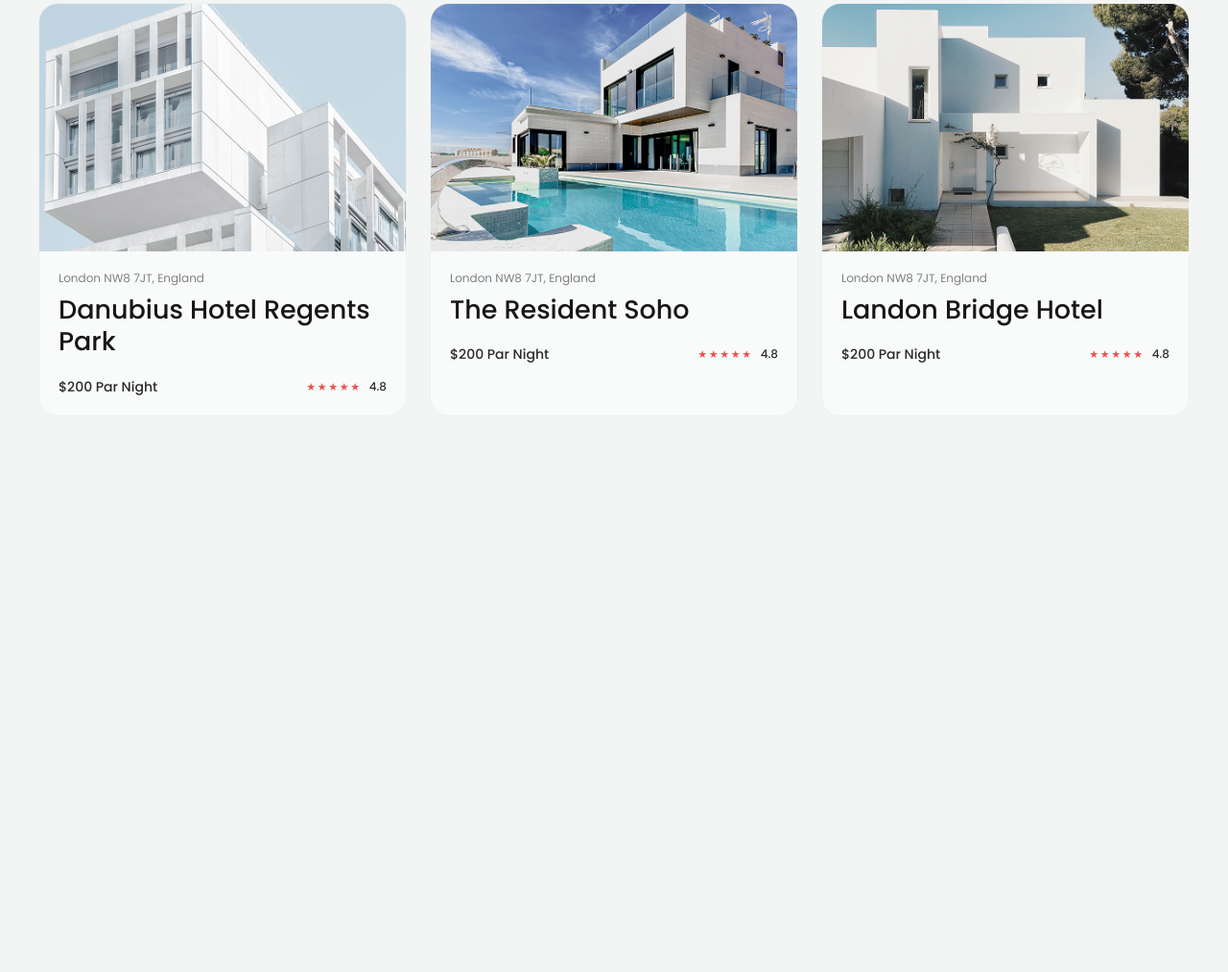
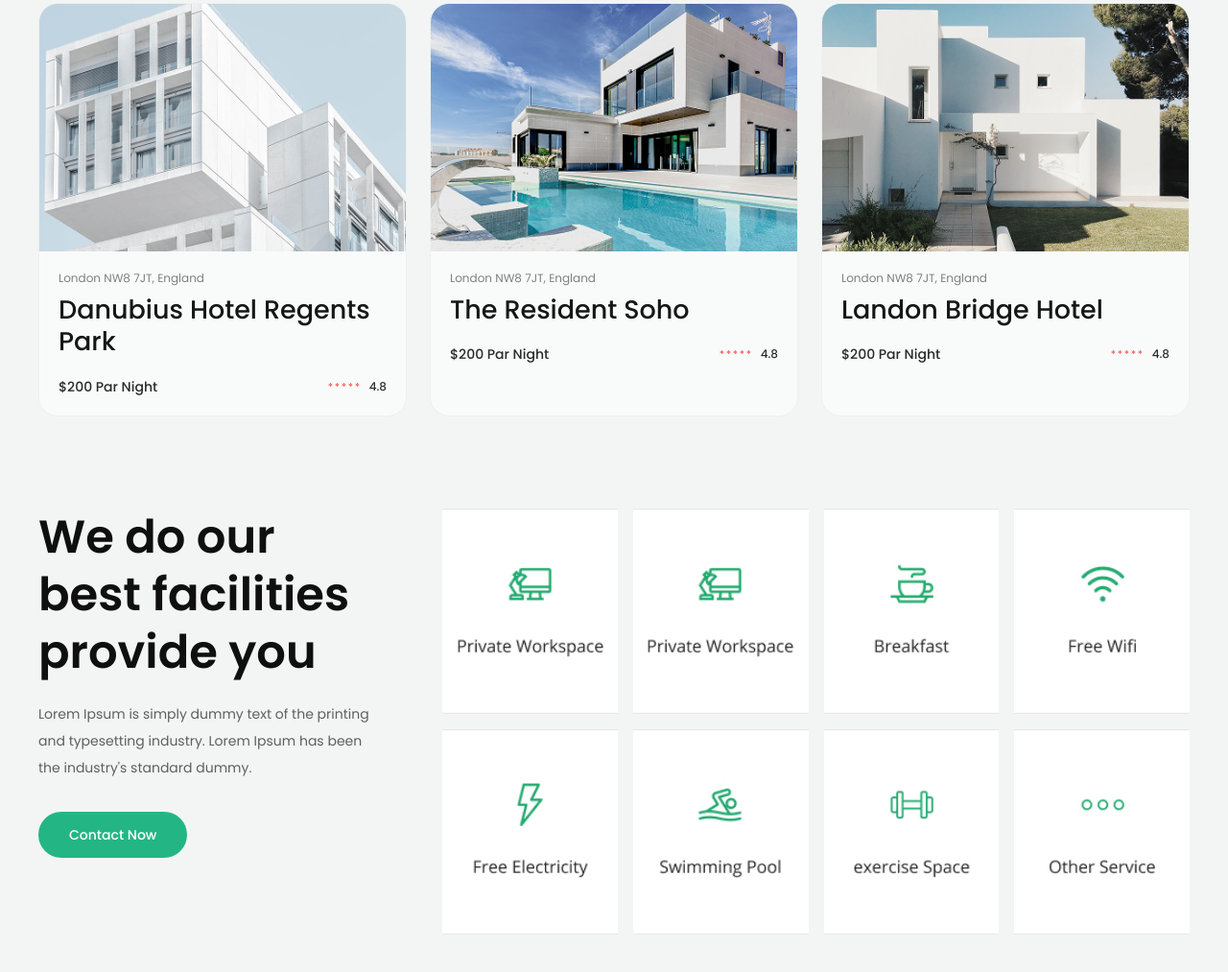
Before and after one commit to abushShooh/team-each, a website: page pages/index.html in a window 1280 px wide. Shown: the part 755-1768 px from the top of the page at 96% size. Before the commit the page ends 1269 px from the top, so only its background shows below. Drawn offline with nearby package versions, Linux system fonts and the light colour scheme; files that its build step writes are made by us from their sources.

Commit message:
created next section

```diff
--- a/pages/index.html
+++ b/pages/index.html
@@ -44,7 +44,7 @@
           "
         >
           <div class="grid min-h-[420px] lg:grid-cols-2">
-            <div class="flex flex-col justify-center px-7 py-10 sm:px-12 lg:py-12">
+            <div class="flex flex-col justify-center bg-[#dfe6e6]/90 px-7 py-10 sm:px-12 lg:py-12">
               <h1 class="max-w-[360px] text-4xl font-semibold leading-[1.18] text-[#111111] sm:text-[54px] sm:leading-[1.12]">
                 Find your perfect place to stay
               </h1>
@@ -62,11 +62,7 @@
               </a>
             </div>
 
-            <div
-              class="h-full min-h-[260px] bg-cover bg-center"
-              style="background-image: url('../img/Header - 1.jpg')"
-              aria-hidden="true"
-            ></div>
+            <div aria-hidden="true"></div>
           </div>
 
           <form
@@ -164,7 +160,7 @@
               <div class="mt-5 flex items-center justify-between gap-4">
                 <p class="text-sm font-medium text-[#2a2a2a]">$200 Par Night</p>
                 <div class="flex items-center gap-2">
-                  <span class="text-[11px] tracking-[0.15em] text-[#ef4f4f]">★★★★★</span>
+                  <span class="text-[11px] tracking-[0.15em] text-[#ef4f4f]">*****</span>
                   <span class="text-xs font-medium text-[#2c2c2c]">4.8</span>
                 </div>
               </div>
@@ -179,7 +175,7 @@
               <div class="mt-5 flex items-center justify-between gap-4">
                 <p class="text-sm font-medium text-[#2a2a2a]">$200 Par Night</p>
                 <div class="flex items-center gap-2">
-                  <span class="text-[11px] tracking-[0.15em] text-[#ef4f4f]">★★★★★</span>
+                  <span class="text-[11px] tracking-[0.15em] text-[#ef4f4f]">*****</span>
                   <span class="text-xs font-medium text-[#2c2c2c]">4.8</span>
                 </div>
               </div>
@@ -194,7 +190,7 @@
               <div class="mt-5 flex items-center justify-between gap-4">
                 <p class="text-sm font-medium text-[#2a2a2a]">$200 Par Night</p>
                 <div class="flex items-center gap-2">
-                  <span class="text-[11px] tracking-[0.15em] text-[#ef4f4f]">★★★★★</span>
+                  <span class="text-[11px] tracking-[0.15em] text-[#ef4f4f]">*****</span>
                   <span class="text-xs font-medium text-[#2c2c2c]">4.8</span>
                 </div>
               </div>
@@ -202,6 +198,36 @@
           </article>
         </div>
       </section>
+
+      <section class="mx-auto mt-24 max-w-[1200px]">
+        <div class="grid gap-8 lg:grid-cols-[1fr_2fr] lg:items-start">
+          <div class="max-w-[360px]">
+            <h2 class="text-3xl font-semibold leading-tight text-[#0f0f0f] sm:text-[48px]">
+              We do our best facilities provide you
+            </h2>
+            <p class="mt-5 text-sm leading-7 text-[#5f5f5f]">
+              Lorem Ipsum is simply dummy text of the printing and typesetting industry. Lorem Ipsum has been the industry's standard dummy.
+            </p>
+            <button
+              type="button"
+              class="mt-8 inline-flex h-12 items-center justify-center rounded-full bg-[#23b684] px-8 text-sm font-medium text-white transition hover:bg-[#1ca476]"
+            >
+              Contact Now
+            </button>
+          </div>
+
+          <div class="grid gap-4 sm:grid-cols-2 lg:grid-cols-4">
+            <img src="../img/Private Workspace cart.jpg" alt="Private Workspace" class="h-[214px] w-full object-cover" />
+            <img src="../img/Private Workspace cart.jpg" alt="Parking Area" class="h-[214px] w-full object-cover" />
+            <img src="../img/Breakfast cart.jpg" alt="Breakfast" class="h-[214px] w-full object-cover" />
+            <img src="../img/Free Wifi cart.jpg" alt="Free Wifi" class="h-[214px] w-full object-cover" />
+            <img src="../img/Free Electricity cart.jpg" alt="Free Electricity" class="h-[214px] w-full object-cover" />
+            <img src="../img/Swimming Pool cart.jpg" alt="Swimming Pool" class="h-[214px] w-full object-cover" />
+            <img src="../img/exercise Space cart.jpg" alt="Exercise Space" class="h-[214px] w-full object-cover" />
+            <img src="../img/Other Service cart.jpg" alt="Other Service" class="h-[214px] w-full object-cover" />
+          </div>
+        </div>
+      </section>
     </main>
   </body>
 </html>
```
Also changed, not shown: img/Parking Area cart.jpg.
